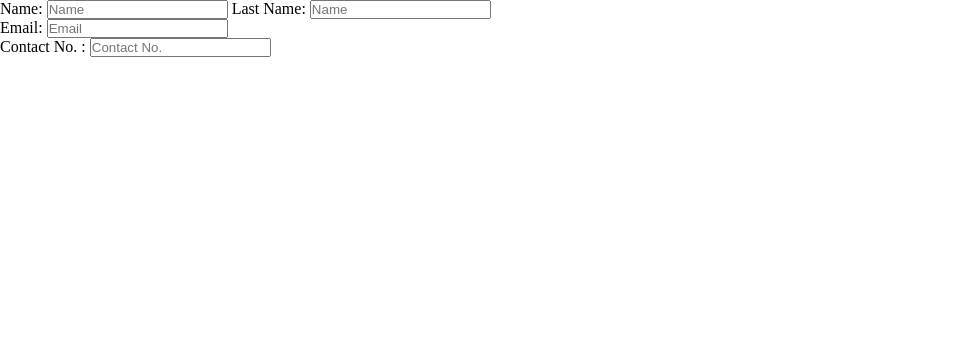
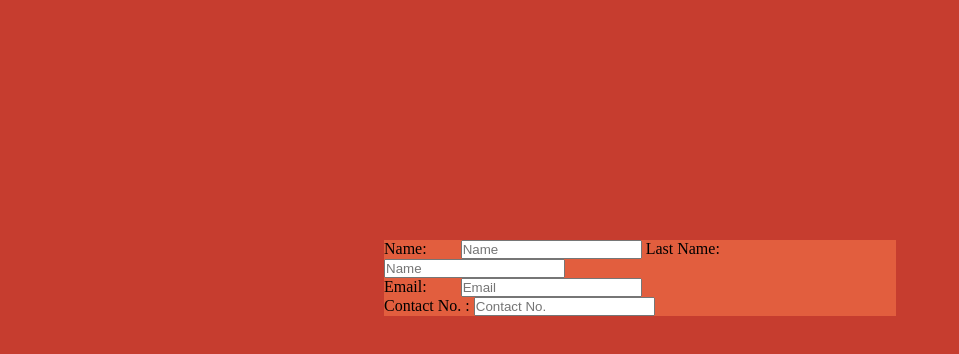
Before and after one commit to mrinank-kavuri/my-portfolio, a plain HTML site: page index.html in a window 1280 px wide. Shown: the whole page, without its empty margins (0-959 px from the left). Drawn offline with Linux system fonts and the light colour scheme.

Commit message:
update style.css

```diff
--- a/index.html
+++ b/index.html
@@ -1,5 +1,6 @@
 <!DOCTYPE html>
 <html lang="en">
+
 <head>
   <meta charset="UTF-8">
   <meta name="viewport" content="width=device-width, initial-scale=1.0">
@@ -7,21 +8,30 @@
   <link rel="stylesheet" href="style.css">
 
 </head>
+
 <body>
-  <div>
+  <div class="container">
     <form action="action.php">
+      <label class="gap">
         <span class="headings">Name:</span>
         <input type="text" placeholder="Name" id="100">
+      </label>
+      <label id="gp">
         <span class="headings">Last Name:</span>
         <input type="text" placeholder="Name" id="100"><br>
+      </label>
+      <label class="gap">
         <span class="headings">Email:</span>
         <input type="text" placeholder="Email" id="101"><br>
-      <span class="headings">Contact No. :</span>
+      </label>
+      <label class="gap">
+        <span id="20">Contact No. :</span>
         <input type="number" placeholder="Contact No." id="102" size="10">
-
-
+      </label>
     </form>
   </div>
 
+
 </body>
+
 </html>
--- a/style.css
+++ b/style.css
@@ -3,6 +3,22 @@
     margin: 0px;
 }
 body{
-    align-items: center;
+     position: absolute;
+     top: 30%;
+     left: 30%;
+     right: 30%;
+     background-color: #C63D2F;
+
 
 }
+.container{
+    background-color:#E25E3E;
+    border:1px #C63D2F;
+
+}
+.headings{
+    margin-right: 30px;
+}
+#id{
+    margin: 50px;
+}
```
Lines whose indentation alone changed are shown as unchanged.
